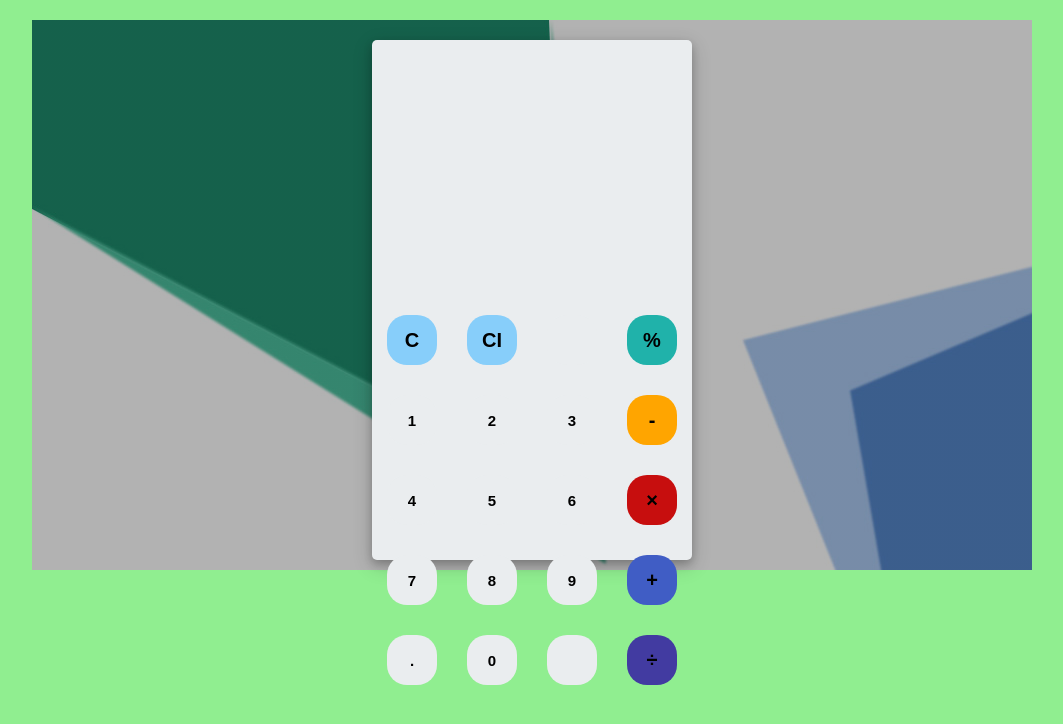
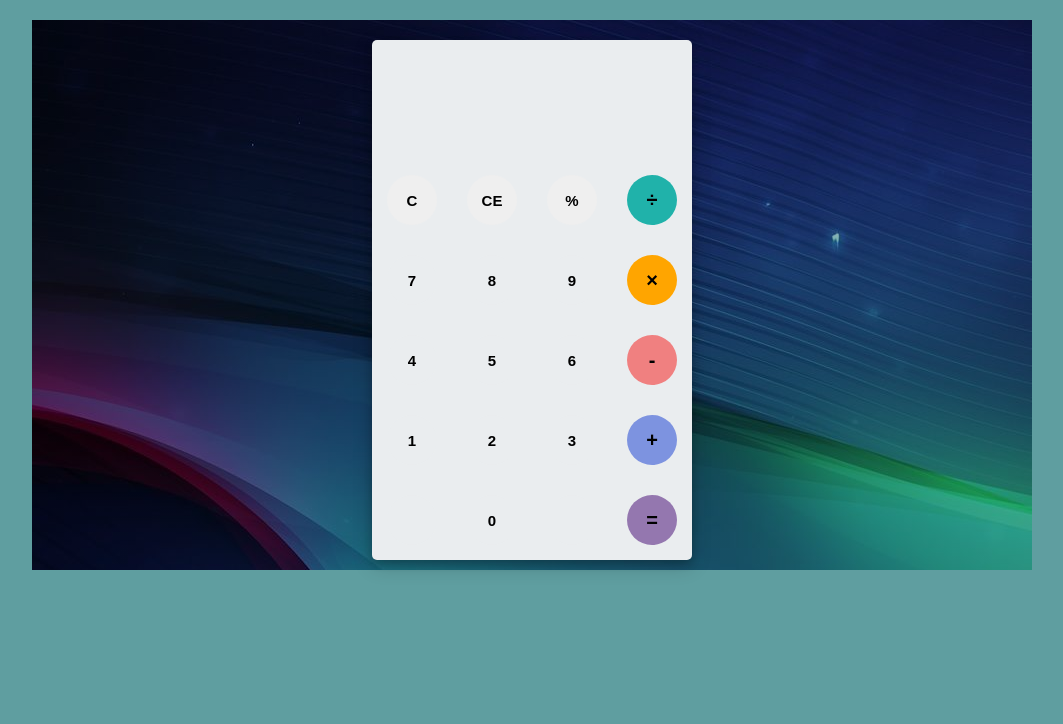
Before and after one commit to jtorres1999/Calculadora, a plain HTML site: page index.html in a window 1280 px wide. Shown: the whole page, without its empty margins (108-1171 px from the left). Drawn offline with Linux system fonts and the light colour scheme.

Commit message:
actualizacion

```diff
--- a/index.html
+++ b/index.html
@@ -1,85 +1,41 @@
-<!DOCTYPE html>
-<html lang="en">
+<html>
 	<head>
-    <meta charset="UTF-8">
 		<link rel="stylesheet" type="text/css" href="style.css">
-    <link href="https://fonts.googleapis.com/css?family=Open+sans:600,700"
-    rel="stylesheet">
-    <title>Inicio</title>
+		<link href="https://fonts.googleapis.com/css?family=Open+Sans:600,700" rel="stylesheet">
+		<title>Calc Javascript</title>
 	</head>
 	<body>
 		<div id="container">
 			<div id="calculator">
-           <div id="result"></div>
+				<div id="result">
 					<div id="history">
-               <p id="history-value"> </p>
+						<p id="history-value"></p>
 					</div>
 					<div id="output">
 						<p id="output-value"></p>
 					</div>
+				</div>
 				<div id="keyboard">
-            <button class="operator" id="clear">
-                C
-            </button>
-            <button class="operator" id="backspace">
-                CI
-            </button>
+					<button class="operator" id="clear">C</button>
+					<button class="operator" id="backspace">CE</button>
+					<button class="operator" id="%">%</button>
+					<button class="operator" id="/">&#247;</button>
+					<button class="number" id="7">7</button>
+					<button class="number" id="8">8</button>
+					<button class="number" id="9">9</button>
+					<button class="operator" id="*">&times;</button>
+					<button class="number" id="4">4</button>
+					<button class="number" id="5">5</button>
+					<button class="number" id="6">6</button>
+					<button class="operator" id="-">-</button>
+					<button class="number" id="1">1</button>
+					<button class="number" id="2">2</button>
+					<button class="number" id="3">3</button>
+					<button class="operator" id="+">+</button>
 					<button class="empty" id="empty"></button>
-            <button class="operator" id="%">
-                %
-            </button>
-            </button>
-            <button class="numeros" id="1">
-                1
-            </button>
-            <button class="numeros" id="2">
-                2
-            </button>
-            <button class="numeros" id="3">
-                3
-            </button>
-            <button class="numeros" id="-">
-                -
-            </button>
-            <button class="numeros" id="4">
-                 4
-            </button>
-
-            <button class="numeros" id="5">
-                5
-            </button>
-            <button class="numeros" id="1">
-                6
-            </button>
-            <button class="numeros" id="*">
-                &times;
-            </button>
-            <button class="numeros" id="7">
-                7
-            </button>
-
-            <button class="numeros" id="8">
-                8
-            </button>
-
-            <button class="numeros" id="9">
-                9
-            </button>
-            <button class="operator" id="+">
-                +
-            </button>
-            <button class="numeros" id=".">.</button>
-            <button class="numeros" id="0">0</button>
-
+					<button class="number" id="0">0</button>
 					<button class="empty" id="empty"></button>
-            <button class="operator" id="/">
-                &#247;
-
-
-
-
-
-
+					<button class="operator" id="=">=</button>
 				</div>
 			</div>
 		</div>
--- a/style.css
+++ b/style.css
@@ -1,11 +1,11 @@
 body{
 	font-family: 'Open Sans',sans-serif;
-	background-color: lightgreen;
+	background-color: cadetblue;
 }
 #container{
 	width: 1000px;
 	height: 550px;
-	background-image: linear-gradient(rgba(0,0,0,0.3),rgba(0,0,0,0.3)), url(calc.jpg);
+	background-image: linear-gradient(rgba(0,0,0,0.3),rgba(0,0,0,0.3)), url(la.jpg);
 	margin: 20px auto;
 }
 #calculator{
@@ -38,26 +38,26 @@ body{
 #keyboard{
 	height: 400px;
 }
-.operator, .numeros, .empty{
+.operator, .number, .empty{
 	width: 50px;
 	height: 50px;
 	margin: 15px;
 	float: left;
-	border-radius: 40%;
+	border-radius: 50%;
 	border-width: 0;
-	font-weight: bolder;
+	font-weight: bold;
 	font-size: 15px;
 }
-.numeros, .empty{
+.number, .empty{
 	background-color: #eaedef;
 }
-.numeros, .operator{
+.number, .operator{
 	cursor: pointer;
 }
-.operator:active, .numeros:active{
+.operator:active, .number:active{
 	font-size: 13px;
 }
-.operator:focus, .numeros:focus, .empty:focus{
+.operator:focus, .number:focus, .empty:focus{
 	outline: 0;
 }
 button:nth-child(4){
@@ -70,21 +70,13 @@ button:nth-child(8){
 }
 button:nth-child(12){
 	font-size: 20px;
-	background-color: #c70e0e;
+	background-color: #f08080;
 }
 button:nth-child(16){
 	font-size: 20px;
-	background-color: #405dc5;
+	background-color: #7d93e0;
 }
 button:nth-child(20){
 	font-size: 20px;
-	background-color: #423ba1;
+	background-color: #9477af;
 }
-button:nth-child(1){
-	font-size: 20px;
-	background-color: lightskyblue;
-}
-button:nth-child(2){
-	font-size: 20px;
-	background-color: lightskyblue;
-}
```
Also changed, not shown: calc.jpg (deleted), la.jpg (added). Lines whose indentation alone changed are shown as unchanged.
